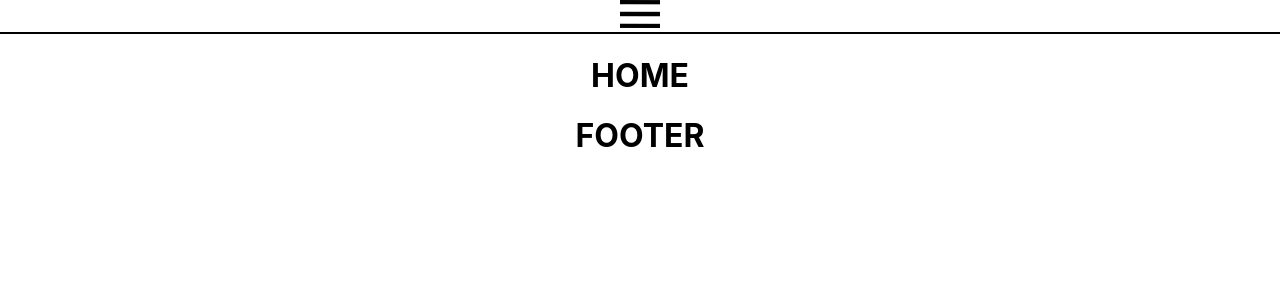
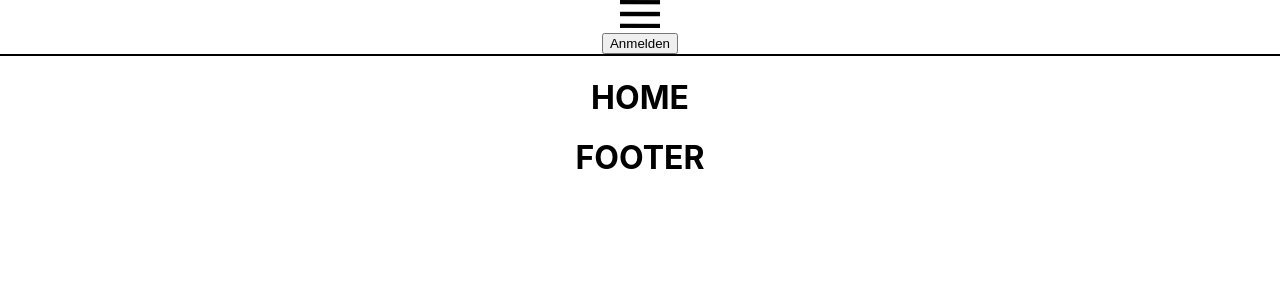
Before and after one commit to TihanMo/ZooApp, a React (Create React App) app in the folder zooapp/: page / in a window 1280 px wide. Shown: the top 300 px of the page. Built offline with nearby package versions, Linux system fonts and the light colour scheme.

Commit message:
Anmelde Button hinzugefügt

```diff
--- a/zooapp/src/components/Header.js
+++ b/zooapp/src/components/Header.js
@@ -6,6 +6,9 @@ export default function Header() {
   return (
     <div>
       <img src={bild} alt="SVG as an image" className='menu_strich'></img>
+      <div>
+        <button>Anmelden</button>
+      </div>
       <div className='trenn_strich'></div>
     </div>
   )
```
